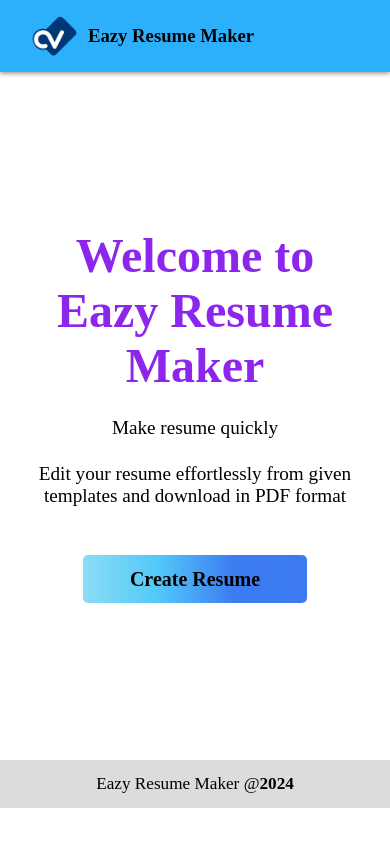
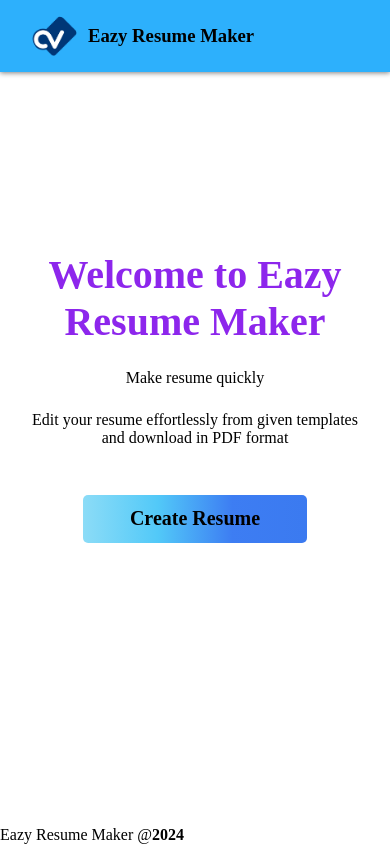
Before and after one commit to Deepak9717/easy-resume-maker, a React (Vite) app: page / in a window 390 px wide. Built offline with nearby package versions, Linux system fonts and the light colour scheme.

Commit message:
Add files via upload

```diff
--- a/src/App.css
+++ b/src/App.css
@@ -24,7 +24,7 @@
 }
 
 /* Footer CSS*/
-footer {
+footer div {
   width: 100%;
   height: 3rem;
   display: flex;
@@ -32,13 +32,12 @@ footer {
   align-items: center;
   background-color: rgb(220, 220, 220);
 }
-footer span {
+footer div span {
   font-size: 1.075rem;
 }
 /*Home Css*/
 .heading {
-  width: 100%;
-  height: 81.5vh;
+  height: 84vh;
   padding: 1rem 2rem;
   display: flex;
   align-items: center;
@@ -76,6 +75,7 @@ footer span {
   color: white;
 }
 .container {
+  width: max-content;
   display: flex;
 }
 .data-section {
@@ -148,7 +148,7 @@ footer span {
   outline: 1px solid rgb(24, 94, 245);
   box-shadow: 0 0 5px rgb(35, 98, 235);
 }
-.color{
+.color {
   padding: 1rem 1.5rem;
   background: rgb(192, 191, 192);
   display: flex;
@@ -156,11 +156,11 @@ footer span {
   row-gap: 0.5rem;
   border-bottom: 1px solid grey;
 }
-.color div{
+.color div {
   display: flex;
   flex-direction: column;
 }
-.color div label{
+.color div label {
   font-weight: 600;
 }
 .add-btn {
@@ -248,7 +248,7 @@ footer span {
 }
 .template {
   width: 50rem;
-  height: 70rem;
+  height: 70.4rem;
   outline: 1px solid black;
 }
 .minimalist {
@@ -310,13 +310,13 @@ footer span {
 }
 .left-body {
   width: 15rem;
-  padding: 0.25rem 1.5rem ;
+  padding: 0.25rem 1.5rem;
   background-color: rgb(211, 209, 209);
 }
-.left-body h2{
+.left-body h2 {
   font-weight: 700 !important;
 }
-.left-body .contact{
+.left-body .contact {
   font-weight: 600;
 }
 .right-body {
@@ -335,7 +335,7 @@ footer span {
   font-weight: 600;
   border-radius: 1rem;
 }
-.download-btn{
+.download-btn {
   width: 9rem;
   height: 2.1rem;
   margin-right: 2.5rem;
@@ -347,7 +347,28 @@ footer span {
   border-radius: 3px;
   border: 1px solid transparent;
 }
-.download-btn:hover{
+.download-btn:hover {
   border: 1px solid black;
   filter: invert(10%);
 }
+@media screen and (max-width: 1200px) {
+  .wide-width {
+    width: 1188px;
+  }
+}
+@media screen and (max-width: 576px) {
+  .heading {
+    height: 77vh;
+  }
+  .heading h1 {
+    font-size: 2.5rem;
+  }
+  .heading p {
+    font-size: 1rem;
+  }
+  footer {
+    width: 100%;
+    position: absolute;
+    bottom: 0;
+  }
+}
```
